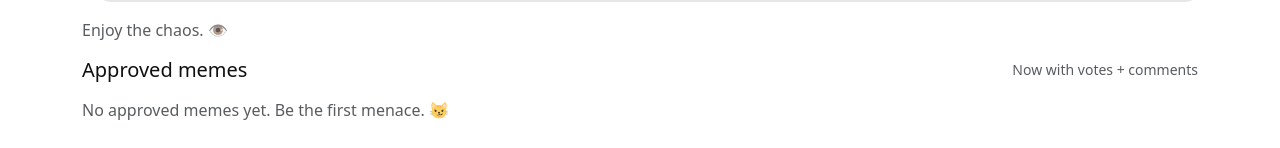
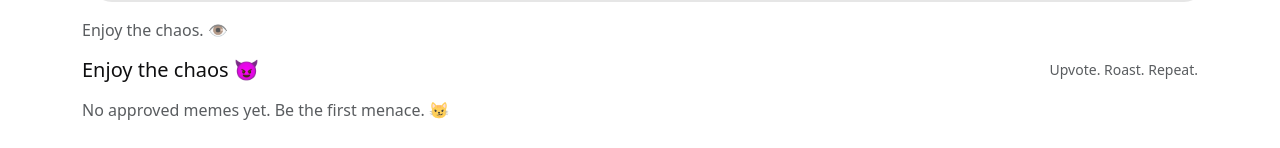
Before and after one commit to LichenMoontree/meme-arena, a website built with Vite: page src/pages/home/index.html in a window 1280 px wide. Shown: the part 519-667 px from the top of the page. Built offline with nearby package versions, Linux system fonts and the light colour scheme; some packages are replaced by stand-ins of ours; no server answers; the database is empty; a web font is replaced by a local one.

Commit message:
Home: chaos feed header

```diff
--- a/src/pages/home/index.html
+++ b/src/pages/home/index.html
@@ -68,8 +68,8 @@
 
       <div id="feedSection">
         <div class="d-flex align-items-center justify-content-between flex-wrap gap-2 mb-3">
-          <h2 class="h5 m-0">Approved memes</h2>
-          <span class="text-muted small">Now with votes + comments</span>
+          <h2 class="h5 m-0">Enjoy the chaos 😈</h2>
+          <span class="text-muted small">Upvote. Roast. Repeat.</span>
         </div>
 
         <div id="feed" class="row g-3"></div>
```
